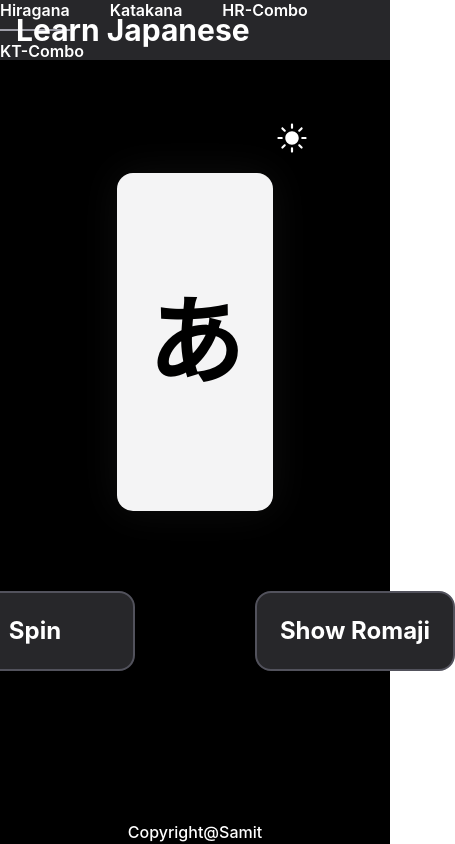
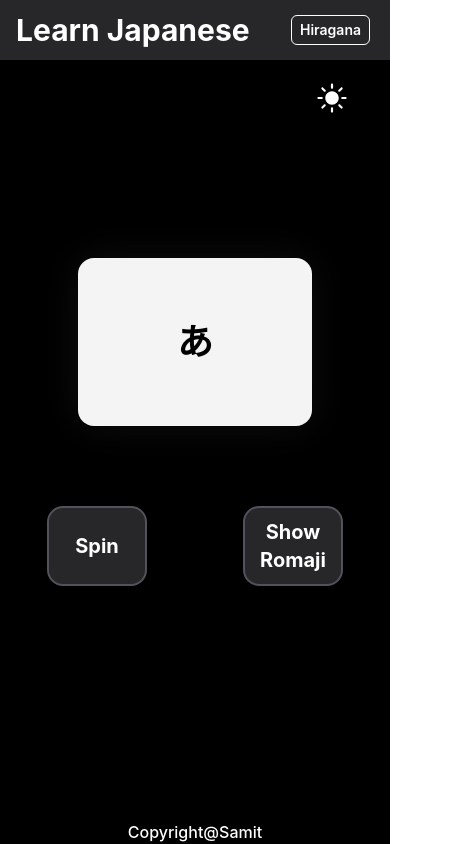
Before and after one commit to spam-codes/Japanese-game, a React (Vite) app: page / in a window 390 px wide. Shown: the whole page, 455 px wide, since content can reach past the window. Built offline with nearby package versions, Linux system fonts and the light colour scheme.

Commit message:
Added Animation

```diff
--- a/src/App.jsx
+++ b/src/App.jsx
@@ -26,8 +26,10 @@ function App(){
   const [activeMode, setActiveMode] = useState('hiragana'); // for header
   const [theme, setTheme] = useState('dark');
   const [isThemeClicked, setIsThemeClicked] = useState(false);
+  const [isMenuOn, setIsMenuOn] = useState(false);
 
   let background = themes[theme].background;
+  let text = themes[theme].text;
 
   // useEffect(()=>{
         function changeCharacter(){
@@ -70,6 +72,7 @@ function App(){
 
   function changeScriptFunction(type){
         changeScript(type);
+        updateCharacter(0);
         setActiveMode(type);
   }
 
@@ -86,16 +89,22 @@ function App(){
         setIsThemeClicked(!isThemeClicked);
     }
 
+    // for mobile view
+
+    function changeIsMenuOn(){
+      setIsMenuOn(!isMenuOn);
+    }
+
   return(
     <div className={`flex flex-col items-center justify-center h-screen w-screen ${background}`}>
-      <Header changeScriptFunction={changeScriptFunction} activeMode={activeMode} theme={theme}/>
+      <Header changeScriptFunction={changeScriptFunction} activeMode={activeMode} theme={theme} isMenuOn={isMenuOn} changeIsMenuOn={changeIsMenuOn} script={script}/>
       <ThemesSection changeTheme={changeTheme} changeIsThemeClicked={changeIsThemeClicked} isThemeClicked={isThemeClicked} theme={theme}/>
       <Card character={character} showRomaji={showRomaji} script={script} theme={theme}/>
-      <div className='flex gap-30'>
+      <div className='flex gap-24 md:gap-30'>
          <Button functionOnClick={changeCharacter} buttonValue={"Spin"}  theme={theme}/>
          <Button functionOnClick={showRomajiFunction} buttonValue={showRomaji?"Hide Romaji":"Show Romaji"}theme={theme}/>
       </div>
-      <div className='text-white absolute bottom-0 font-medium'>Copyright@Samit</div>
+      <div className={`${text} absolute bottom-0 font-medium`}>Copyright@Samit</div>
     </div>
   )
 }
--- a/src/components/Button.jsx
+++ b/src/components/Button.jsx
@@ -23,7 +23,7 @@ function Button({functionOnClick, buttonValue, theme}){
        }
        >
           <motion.button
-           className={`cursor-pointer p-1 w-[200px] font-bold size-20 text-white text-2xl border-2 border-zinc-600  ${buttonTheme} hover:bg-zinc-700 rounded-2xl`} onClick={functionOnClick}
+           className={`cursor-pointer p-1 w-[100px] md:w-[200px] font-bold size-20 text-white text-xl md:text-2xl border-2 border-zinc-600  ${buttonTheme} hover:bg-zinc-700 rounded-2xl`} onClick={functionOnClick}
            >
            {buttonValue}
            </motion.button>
--- a/src/components/card.jsx
+++ b/src/components/card.jsx
@@ -12,10 +12,10 @@ function Card({character, showRomaji, script, theme}){
     let data = scripts[script];
     console.log(character);
     return(
-         <div className={`${background} h-[40vh] w-[40vw] p-2 flex flex-col items-center justify-center gap-10 rounded-2xl shadow-[0_0_40px_rgba(255,255,255,0.06)]`}>
-            <div className={`text-8xl text-center ${text} font-bold`}>{data[character].char}</div>
+         <div className={`${background} h-[20vh] md:h-[40vh] w-[60vw] md:w-[40vw] p-2 flex flex-col items-center justify-center gap-5 md:gap-10 rounded-2xl shadow-[0_0_40px_rgba(255,255,255,0.06)]`}>
+            <div className={`text-4xl md:text-8xl text-center ${text} font-bold`}>{data[character].char}</div>
             {
-                showRomaji&& <div className="text-gray-500 text-8xl text-center">{data[character].romaji}</div>
+                showRomaji&& <div className="text-gray-500 text-4xl md:text-8xl text-center">{data[character].romaji}</div>
             }
          </div>
     )
--- a/src/components/header.jsx
+++ b/src/components/header.jsx
@@ -1,10 +1,23 @@
 import { button } from "motion/react-client";
 import { themes } from "../themes/themeObject";
+import { easeInOut, motion, AnimatePresence } from "motion/react";
 
-function Header({changeScriptFunction, activeMode, theme}){
+function Header({changeScriptFunction, activeMode, theme, isMenuOn, changeIsMenuOn, script}){
+
+    let headerBackground = themes[theme].header;
+    let headerText = themes[theme].text;
+
+    const mobileHeaderScriptButton = {
+        hiragana: 'Hiragana',
+        katakana: 'Katakana',
+        hiraganaCombination: 'HR-Combo',
+        katakanaCombination: 'KT-Combo'
+    }
 
     const buttonStyle = `
-    mr-10
+    md:mr-10
+    text-sm
+    md:text-l
     font-semibold
     cursor-pointer
     hover:scale-105
@@ -12,19 +25,49 @@ function Header({changeScriptFunction, activeMode, theme}){
     h-10
     `
     const activeStyle = `
-    border-b-2
-    border-zinc-400
-    `
-    let headerBackground = themes[theme].header;
-    let headerText = themes[theme].text;
+    border-b-1
+    md:border-b-2
+    ${headerText}
+    `;
 
     return <div className={`${headerBackground} ${headerText} absolute top-0 w-screen h-15 flex justify-end items-center`}>
         <div className="font-bold text-3xl absolute left-4">Learn Japanese</div>
-        <div>
-        <button className={`${buttonStyle} ${activeMode==='hiragana'?activeStyle:''}`} onClick={()=>changeScriptFunction('hiragana')} >Hiragana</button>
-        <button className={`${buttonStyle} ${activeMode==='katakana'?activeStyle:''}`} onClick={()=>changeScriptFunction('katakana')}>Katakana</button>
-        <button className={`${buttonStyle} ${activeMode==='hiraganaCombination'?activeStyle:''}`} onClick={()=>changeScriptFunction('hiraganaCombination')}>HR-Combo</button>
-        <button className={`${buttonStyle} ${activeMode==='katakanaCombination'?activeStyle:''}`} onClick={()=>changeScriptFunction('katakanaCombination')}>KT-Combo</button>
+        <div className="hidden md:flex">
+            <button className={`${buttonStyle} ${activeMode==='hiragana'?activeStyle:''}`} onClick={()=>changeScriptFunction('hiragana')} >Hiragana</button>
+            <button className={`${buttonStyle} ${activeMode==='katakana'?activeStyle:''}`} onClick={()=>changeScriptFunction('katakana')}>Katakana</button>
+            <button className={`${buttonStyle} ${activeMode==='hiraganaCombination'?activeStyle:''}`} onClick={()=>changeScriptFunction('hiraganaCombination')}>HR-Combo</button>
+            <button className={`${buttonStyle} ${activeMode==='katakanaCombination'?activeStyle:''}`} onClick={()=>changeScriptFunction('katakanaCombination')}>KT-Combo</button>
+        </div>
+        <div className="flex md:hidden">
+            <div className="cursor-pointer mr-5 border pr-2 pl-2 pt-1 pb-1 rounded-md text-sm font-semibold" onClick={changeIsMenuOn}>{mobileHeaderScriptButton[script]}</div>
+            <AnimatePresence>
+            {isMenuOn&&
+            <motion.div className="absolute top-10 flex flex-col right-6"
+            initial={{
+                x:1000,
+                opacity:0
+            }}
+
+            animate={{
+                x:1,
+                opacity:1
+            }}
+
+            exit={{
+                x:1000
+            }}
+
+            transition={{
+                ease:easeInOut,
+                duration:0.3
+            }}
+            >
+                <button className={`${buttonStyle} ${activeMode==='hiragana'?activeStyle:''} text-start`} onClick={()=>changeScriptFunction('hiragana')} >Hiragana</button>
+                <button className={`${buttonStyle} ${activeMode==='katakana'?activeStyle:''} text-start`} onClick={()=>changeScriptFunction('katakana')}>Katakana</button>
+                <button className={`${buttonStyle} ${activeMode==='hiraganaCombination'?activeStyle:''} text-start`} onClick={()=>changeScriptFunction('hiraganaCombination')}>HR-Combo</button>
+                <button className={`${buttonStyle} ${activeMode==='katakanaCombination'?activeStyle:''} text-start`} onClick={()=>changeScriptFunction('katakanaCombination')}>KT-Combo</button>
+            </motion.div >}
+            </AnimatePresence>
         </div>
     </div>
 }
--- a/src/components/themes.jsx
+++ b/src/components/themes.jsx
@@ -1,5 +1,5 @@
 import { useState } from "react";
-import { motion } from "motion/react";
+import { easeInOut, motion, AnimatePresence } from "motion/react";
 import { button } from "motion/react-client";
 import { IoIosSunny } from "react-icons/io";
 import { themes } from "../themes/themeObject";
@@ -19,15 +19,38 @@ function ThemesSection({changeTheme, changeIsThemeClicked, isThemeClicked, theme
 
     `
 
-    return <div className="absolute top-30 right-20 flex-col justify-end">
+    return <div className="absolute top-20 md:top-30 right-10 md:right-20 flex-col justify-end">
         <div className="flex justify-end cursor-pointer" onClick={changeIsThemeClicked}><IoIosSunny className={`size-9 ${themeDivTextColor}`}/></div>
+        <AnimatePresence>
         {
-        isThemeClicked&&<motion.div className={`${themeDivTextColor} flex flex-row gap-5 z-10`}>
-            <button className={`${buttonStyle} ${theme==='dark'?onActiveButtonStyle:''}`} onClick={()=>changeTheme('dark')}>Dark</button>
-            <button className={`${buttonStyle} ${theme==='cyber'?onActiveButtonStyle:''}`} onClick={()=>changeTheme('cyber')}>Cyber</button>
-            <button className={`${buttonStyle} ${theme==='sakura'?onActiveButtonStyle:''}`} onClick={()=>changeTheme('sakura')}>Sakura</button>
+        isThemeClicked&&<motion.div className={`${themeDivTextColor} flex flex-col gap-2 md:gap-5 z-10`}
+        initial={{
+            opacity:0,
+            x:1000
+        }}
+
+        animate={{
+            opacity:1,
+            x:15,
+        }}
+
+        exit={{
+            opacity:0,
+            x:1000
+        }}
+
+        transition={{
+            ease:easeInOut,
+            duration:0.3
+        }}
+        >
+            <button className={`${buttonStyle} ${theme==='dark'?onActiveButtonStyle:''} text-start`} onClick={()=>changeTheme('dark')}>Dark</button>
+            <button className={`${buttonStyle} ${theme==='cyber'?onActiveButtonStyle:''} text-start`} onClick={()=>changeTheme('cyber')}>Cyber</button>
+            <button className={`${buttonStyle} ${theme==='sakura'?onActiveButtonStyle:''} text-start`} onClick={()=>changeTheme('sakura')}>Sakura</button>
         </motion.div>
 }
+
+    </AnimatePresence>
     </div>
 }
 
```
